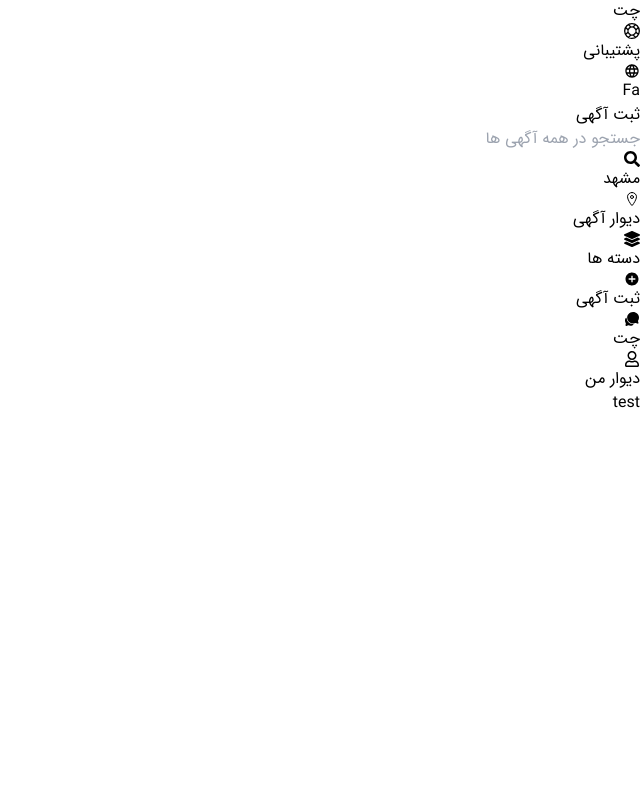
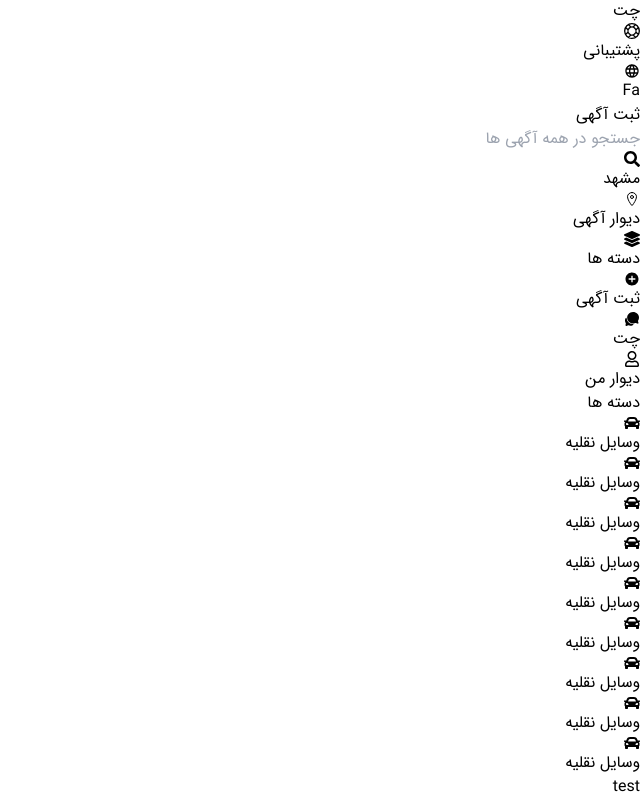
Before and after one commit to sajad8183/Divar-next.js, a Next.js app in the folder divar/: page /home/1 in a window 1280 px wide. Shown: the part 230-1029 px from the top of the page, without its empty margins (640-1280 px from the left). Before the commit the page ends 800 px from the top, so only its background shows below. Built offline with nearby package versions, Linux system fonts and the light colour scheme.

Commit message:
start create sidebar

```diff
--- a/divar/src/app/home/[id]/layout.jsx
+++ b/divar/src/app/home/[id]/layout.jsx
@@ -1,10 +1,14 @@
 import Header from "@/components/header/header";
+import Sidbar from "@/components/sidebar/sidbar";
 
 const Layout = ({ children }) => {
     return (
         <div>
             <Header />
-            {children}
+            <div className="flex flex-row">
+                <Sidbar />
+                {children}
+            </div>
         </div>
     );
 }
--- a/divar/src/app/home/[id]/page.jsx
+++ b/divar/src/app/home/[id]/page.jsx
@@ -1,6 +1,6 @@
 const test = () => {
     return (
-        <div>
+        <div className="basis-10/12 border-2 border-zinc-300 h-screen">
             test
         </div>
     );
--- /dev/null
+++ b/divar/src/components/sidebar/sidbar.jsx
@@ -0,0 +1,50 @@
+import Link from "next/link";
+import { FaCar } from "react-icons/fa";
+
+const Sidbar = () => {
+    return (
+        <div className="basis-2/12 mx-12">
+            <h3>دسته ها</h3>
+            <section >
+                <div className="flex items-center w-full py-3 gap-2">
+                    <FaCar />
+                    <Link href={''}>وسایل نقلیه</Link>
+                </div>
+                <div className="flex items-center w-full py-3 gap-2">
+                    <FaCar />
+                    <Link href={''}>وسایل نقلیه</Link>
+                </div>
+                <div className="flex items-center w-full py-3 gap-2">
+                    <FaCar />
+                    <Link href={''}>وسایل نقلیه</Link>
+                </div>
+                <div className="flex items-center w-full py-3 gap-2">
+                    <FaCar />
+                    <Link href={''}>وسایل نقلیه</Link>
+                </div>
+                <div className="flex items-center w-full py-3 gap-2">
+                    <FaCar />
+                    <Link href={''}>وسایل نقلیه</Link>
+                </div>
+                <div className="flex items-center w-full py-3 gap-2">
+                    <FaCar />
+                    <Link href={''}>وسایل نقلیه</Link>
+                </div>
+                <div className="flex items-center w-full py-3 gap-2">
+                    <FaCar />
+                    <Link href={''}>وسایل نقلیه</Link>
+                </div>
+                <div className="flex items-center w-full py-3 gap-2">
+                    <FaCar />
+                    <Link href={''}>وسایل نقلیه</Link>
+                </div>
+                <div className="flex items-center w-full py-3 gap-2">
+                    <FaCar />
+                    <Link href={''}>وسایل نقلیه</Link>
+                </div>
+            </section>
+        </div>
+    );
+}
+
+export default Sidbar;
```
